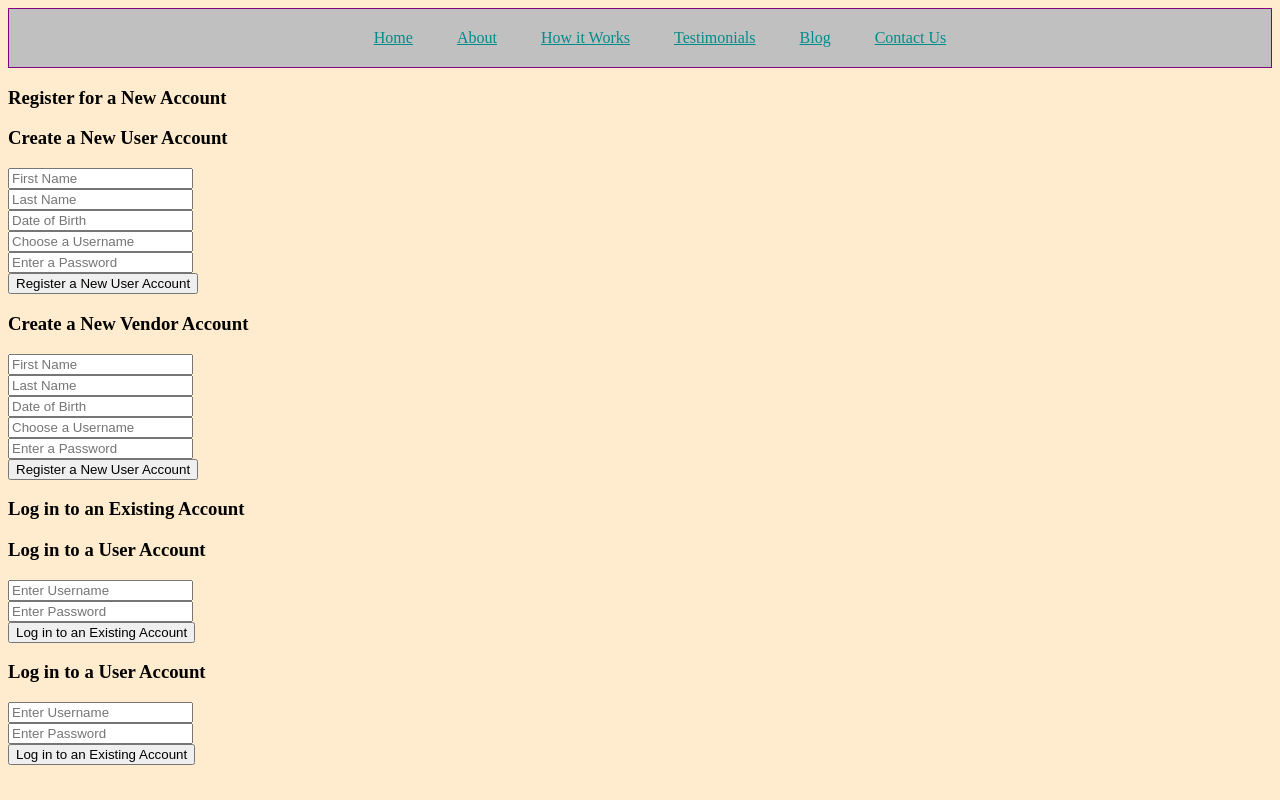
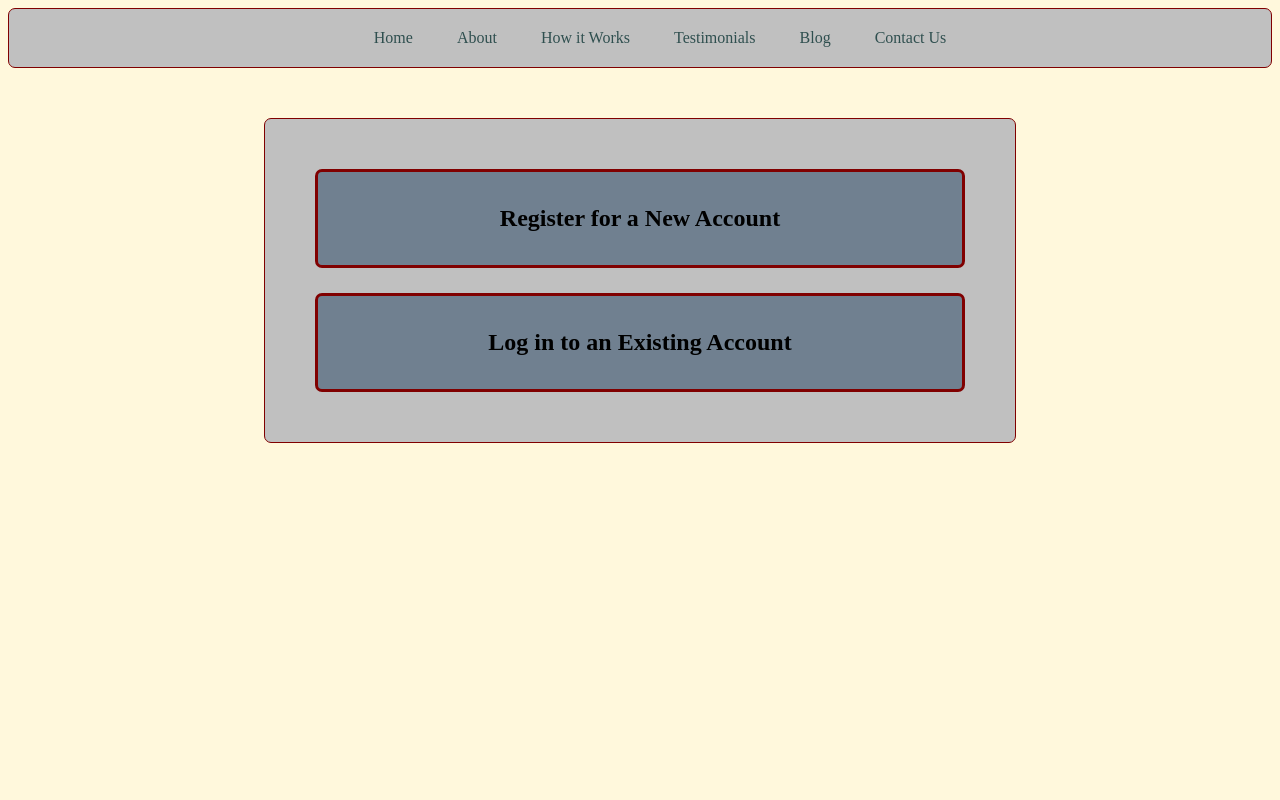
Before and after one commit to dknox-jr/lunch_ladle_project, a Django app: template login_register/templates/login_register/reg_log.html in a window 1280 px wide. Run offline with Django 3.2, Linux system fonts and the light colour scheme; the template is opened without the code that fills it, so the values that code supplies are empty; parts of the project's set-up code (start-up, migrations or seed data) failed here and were passed over; some libraries are stand-ins or nearby versions.

Commit message:
"javascript accordion added to log in page.  Forms not working yet"

```diff
--- a/ll_home/static/ll_home/styles.css
+++ b/ll_home/static/ll_home/styles.css
@@ -1,17 +1,77 @@
 body  {
-    background-color: blanchedalmond;
+    background-color: cornsilk;
 }
 
 .topnav {
     text-align: center;
     padding: 20px;
     background-color: silver;
-    border: 1px solid purple;
+    border: 1px solid maroon;
+    border-radius: 7px;
 }
 
-a:link {
-    color: darkcyan;
+.topnav a:link, :visited {
+    color: darkslategrey;
     padding-left: 40px;
     background-color: silver;
     background-size: 100px 50px;
+    text-decoration: none;
 }
+
+.accordion {
+    margin-left: auto;
+    margin-right: auto;
+    margin-top: 50px;
+    padding: 25px;
+    text-align: center;
+    width: 700px;
+    height: auto;
+    background-color: silver;
+    border: 1px solid maroon;
+    border-radius: 7px;
+}
+
+.panel {
+    color: black;
+    background-color: slategrey;
+    border: 3px solid maroon;
+    border-radius: 7px;
+    margin: 25px;
+    cursor: pointer;
+}
+
+.panel div {
+    padding: 13px;
+}
+
+.panel2 {
+    display: none;
+}
+
+.in_view {
+    margin-left: auto;
+    margin-right: auto;
+    margin-top: 12px;
+    margin-bottom: 13px;
+    display: block;
+    background-color: silver;
+    border: 3px solid maroon;
+    border-radius: 7px;
+    width: 200px;
+    cursor: pointer;
+}
+
+.panel2>h2 {
+    color: darkslategrey;
+}
+
+form {
+    display: none;
+}
+
+.form_view {
+    display: block;
+}
+.form_view>input :focus {
+    border: 2px solid orange;
+}
--- a/login_register/templates/login_register/reg_log.html
+++ b/login_register/templates/login_register/reg_log.html
@@ -4,6 +4,7 @@
         <meta charset="UTF-8">
         <title>lunch ladle</title>
         <link rel="stylesheet" type="text/css" href="../../../ll_home/static/ll_home/styles.css">
+
     </head>
     <body>
         <div class="topnav">
@@ -14,54 +15,145 @@
                 <a href="/lunch_ladle/blog/">Blog</a>
                 <a href="/lunch_ladle/contact/">Contact Us</a>
         </div>
-        <div id="forms">
-            <h3>Register for a New Account</h3>
-            <div id="tabs">
-                <div>
-                    <h3>Create a New User Account</h3>
-                        <form id="register_nu" method="post">
+        <div class = "accordion">
+            <section class="panel" id="new_account">
+                <div id="newa">
+                <h2>
+                    Register for a New Account
+                </h2>
+                </div>
+                <section class="panel2" id="new_user">
+                    <h2>
+                        New User
+                    </h2>
+                    <form class="form" id="register_nu" method="post">
+                        <label>Register for a New User Account</label><br>
                         <input type="text" name="first_name" placeholder="First Name"><br>
                         <input type="text" name="last_name" placeholder="Last Name"><br>
                         <input type="text" name="dob" placeholder="Date of Birth"><br>
                         <input type="text" name="username" placeholder="Choose a Username"><br>
                         <input type="password" name="password" placeholder="Enter a Password"><br>
-                            <input type="submit" value="Register a New User Account"><br>
+                        <input type="submit" value="Register User"><br>
                     </form>
-                <h3>Create a New Vendor Account</h3>
-                    <form id="register_nv" method="post">
+                </section>
+                <section class="panel2" id = "new_vendor">
+                    <h2>
+                        New Vendor
+                    </h2>
+                    <form class="form" id="register_nv" method="post">
+                        <label>Register for a New Vendor Account</label><br>
                         <input type="text" name="first_name" placeholder="First Name"><br>
                         <input type="text" name="last_name" placeholder="Last Name"><br>
-                        <input type="text" name="dob" placeholder="Date of Birth"><br>
+                        <input type="text" name="company_name" placeholder="Company Name"><br>
                         <input type="text" name="username" placeholder="Choose a Username"><br>
                         <input type="password" name="password" placeholder="Enter a Password"><br>
-                        <input type="submit" value="Register a New User Account"><br>
+                        <input type="submit" value="Register Vendor"><br>
                     </form>
+                </section>
+            </section>
+            <section class="panel" id="existing_account">
+                <div id="exa">
+                <h2>
+                    Log in to an Existing Account
+                </h2>
                 </div>
-            <div>
-                <h3>Log in to an Existing Account</h3>
-                    <h3>Log in to a User Account</h3>
-                    <form id="u_login" method="post">
+                <section class="panel2" id="existing_user">
+                    <h2>
+                        User LogIn
+                    </h2>
+                    <form class="form" id="u_login" method="post">
+                        <label>Log in to an Existing User Account</label><br>
                         <input type="text" name="username" placeholder="Enter Username"><br>
                         <input type="password" name="password" placeholder="Enter Password"><br>
-                        <input type="submit" value="Log in to an Existing Account"><br>
+                        <input type="submit" value="LogIn"><br>
                     </form>
-                    <h3>Log in to a User Account</h3>
-                    <form id="u_login" method="post">
+                    </section>
+                    <section class="panel2" id="existing_vendor">
+                    <h2>
+                        Vendor LogIn
+                    </h2>
+                    <form class="form" id="v_login" method="post">
+                        <label>Log in to an Existing Vendor Account</label><br>
                         <input type="text" name="username" placeholder="Enter Username"><br>
                         <input type="password" name="password" placeholder="Enter Password"><br>
-                        <input type="submit" value="Log in to an Existing Account"><br>
+                        <input type="submit" value="LogIn"><br>
                     </form>
+                </section>
+            </section>
         </div>
-        </div>
-    <script src="//code.jquery.com/jquery-1.10.2.js"></script>
-    <script src="//code.jquery.com/ui/1.11.2/jquery-ui.js"></script>
+
         <script>
-        $(function() {
-            $('#tabs').tabs();
-        });
-        $(function() {
-            $('#forms').accordion();
-        });
+            function expand() {
+                var new_user = document.getElementById("new_user"),
+                    new_vendor = document.getElementById("new_vendor");
+                if (new_user.classList.contains("in_view") && new_vendor.classList.contains("in_view")) {
+                    new_user.classList.remove("in_view");
+                    new_vendor.classList.remove("in_view");
+                } else {
+                    new_user.classList.add("in_view");
+                    new_vendor.classList.add("in_view");
+                }
+            }
+            var clickPanel = document.getElementById("newa");
+            clickPanel.onclick = expand;
+
+            function expand2() {
+                var existing_user = document.getElementById("existing_user"),
+                    existing_vendor = document.getElementById("existing_vendor");
+                if (existing_user.classList.contains("in_view") && existing_vendor.classList.contains("in_view")) {
+                    existing_user.classList.remove("in_view");
+                    existing_vendor.classList.remove("in_view");
+                } else {
+                    existing_user.classList.add("in_view");
+                    existing_vendor.classList.add("in_view");
+                }
+            }
+            var click2Panel = document.getElementById("exa");
+            click2Panel.onclick = expand2;
+
+            function expandForm() {
+                var form1 = document.getElementById("register_nu");
+                if (form1.classList.contains("form_view")) {
+                    form1.classList.remove("form_view");
+                } else {
+                    form1.classList.add("form_view");
+                }
+            }
+            var clickForm = document.getElementById("new_user");
+            clickForm.onclick = expandForm;
+
+            function expandForm2() {
+                var form2 = document.getElementById("register_nv");
+                if (form2.classList.contains("form_view")) {
+                    form2.classList.remove("form_view");
+                } else {
+                    form2.classList.add("form_view");
+                }
+            }
+            var clickForm2 = document.getElementById("new_vendor");
+            clickForm2.onclick = expandForm2;
+
+            function expandForm3() {
+                var form3 = document.getElementById("u_login");
+                if (form3.classList.contains("form_view")) {
+                    form3.classList.remove("form_view");
+                } else {
+                    form3.classList.add("form_view");
+                }
+            }
+            var clickForm3 = document.getElementById("existing_user");
+            clickForm3.onclick = expandForm3;
+
+            function expandForm4() {
+                var form4 = document.getElementById("v_login");
+                if (form4.classList.contains("form_view")) {
+                    form4.classList.remove("form_view");
+                } else {
+                    form4.classList.add("form_view");
+                }
+            }
+            var clickForm4 = document.getElementById("existing_vendor");
+            clickForm4.onclick = expandForm4;
         </script>
     </body>
 </html>
```
Lines whose indentation alone changed are shown as unchanged.
